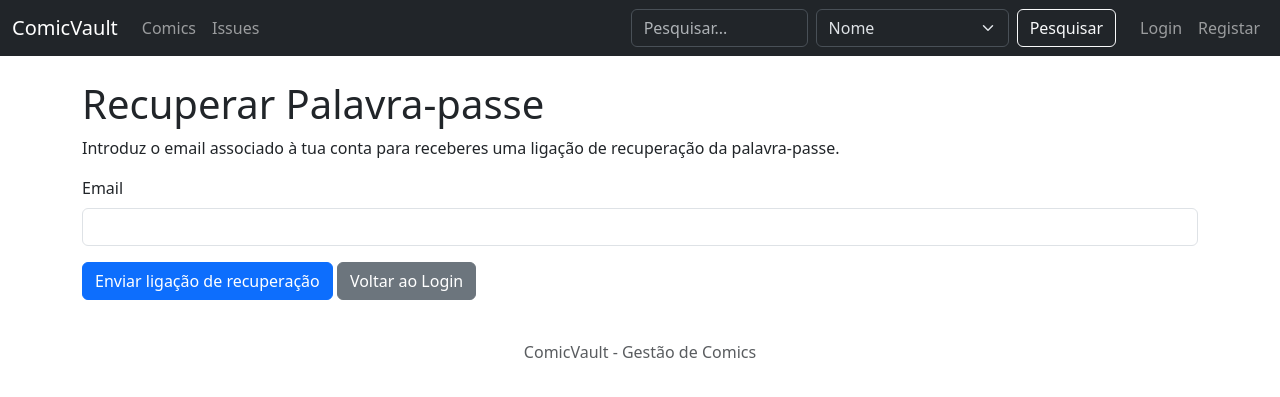
After one commit to Abarrosk/ComicVault, a Laravel app: page /forgot-password in a window 1280 px wide. The commit adds this page. Shown: the top 397 px of the page. Run offline with Laravel 12, Linux system fonts and the light colour scheme; parts of the project's set-up code (start-up, migrations or seed data) failed here and were passed over.

Commit message:
Implementar recuperacao de password com Mailtrap e adicionar capas de issues

```diff
--- a/app/Providers/FortifyServiceProvider.php
+++ b/app/Providers/FortifyServiceProvider.php
@@ -60,5 +60,16 @@ class FortifyServiceProvider extends ServiceProvider
 Fortify::registerView(function () {
     return view('auth.register');
 });
-    }
+
+
+    // Página para solicitar a recuperação da palavra-passe
+Fortify::requestPasswordResetLinkView(function () {
+    return view('auth.forgot-password');
+});
+
+// Página para definir uma nova palavra-passe
+Fortify::resetPasswordView(function (Request $request) {
+    return view('auth.reset-password', ['request' => $request]);
+});
 }
+}
--- /dev/null
+++ b/resources/views/auth/forgot-password.blade.php
@@ -0,0 +1,50 @@
+@extends('layouts.frontOffice')
+
+@section('title', 'Recuperar Palavra-passe')
+
+@section('content')
+
+    <h1>Recuperar Palavra-passe</h1>
+
+    <p>
+        Introduz o email associado à tua conta para receberes
+        uma ligação de recuperação da palavra-passe.
+    </p>
+
+    @if (session('status'))
+        <div class="alert alert-success">
+            {{ session('status') }}
+        </div>
+    @endif
+
+    @if ($errors->any())
+        <div class="alert alert-danger">
+            <ul>
+                @foreach ($errors->all() as $error)
+                    <li>{{ $error }}</li>
+                @endforeach
+            </ul>
+        </div>
+    @endif
+
+    <form method="POST" action="{{ route('password.email') }}">
+
+        @csrf
+
+        <div class="mb-3">
+            <label class="form-label">Email</label>
+
+            <input type="email" name="email" class="form-control" value="{{ old('email') }}" required>
+        </div>
+
+        <button type="submit" class="btn btn-primary">
+            Enviar ligação de recuperação
+        </button>
+
+        <a href="{{ route('login') }}" class="btn btn-secondary">
+            Voltar ao Login
+        </a>
+
+    </form>
+
+@endsection
```
Also changed, not shown: resources/views/auth/login.blade.php (+10 -0 lines), resources/views/auth/reset-password.blade.php (added, +49 -0 lines), README.md, storage/app/public/issues/CyGbejfMWBX0RmyeHx4DUJY4AcrmRk7VhW2o0y3y.jpg (added), storage/app/public/issues/HYINkIQYLantMazcLjKL4Tx007Om3iWso5Wwfdh2.jpg (added), storage/app/public/issues/sgKjKO8SrBGD075EGY6B2VipabkmRWQoIBZ2fett.jpg (added), storage/app/public/issues/vKz26eTONg6xNJyvmqR4XWuzKdh8ZLsonyUUAXFx.jpg (added).
